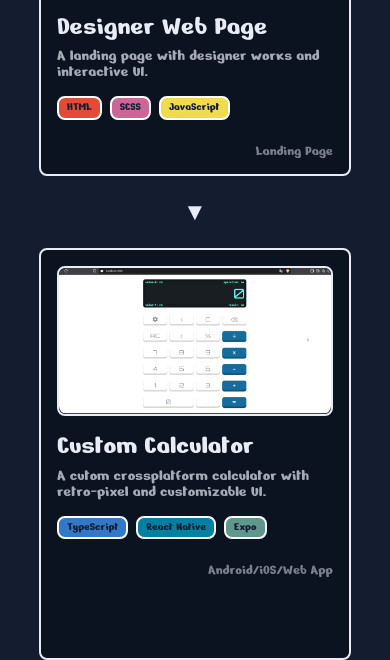
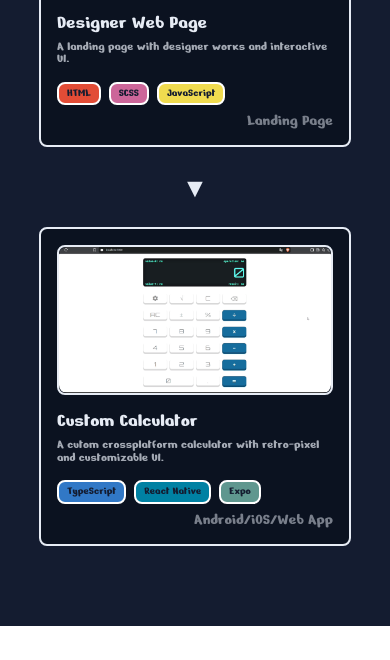
Before and after one commit to BDoXHoBeHuE18/Web-Portfolio, a plain HTML site: page index.html in a window 390 px wide. Shown: the part 317-977 px from the top of the page. After the commit the page ends 943 px from the top, so only its background shows below. Drawn offline with Linux system fonts and the light colour scheme.

Commit message:
adaptive

```diff
--- a/styles/style.scss
+++ b/styles/style.scss
@@ -5,7 +5,7 @@
     --card-color: #0B1220;
     --text-color: #E7ECF5;
     --back-color: #141C30;
-    --card-list-gap: clamp(72px, 7vw, 288px);
+    --card-list-gap: clamp(5rem, 5vw, 18rem);
 }
 
 * {
@@ -30,13 +30,14 @@
     }
 
     .portfolio__list {
-        padding-top: 2rem;
+        margin-top: 2rem;
         display: flex;
         justify-self: center;
         justify-content: center;
         flex-direction: column;
         gap: var(--card-list-gap);
         align-items: center;
+        margin-bottom: 5rem;
 
         &--card {
             position: relative;
@@ -71,13 +72,13 @@
             }
 
             .portfolio__card--name {
-                font-size: clamp(.5rem, 7vw, 2.5rem);
+                font-size: clamp(.5rem, 5vw, 2.5rem);
                 padding-top: 1rem;
                 padding-bottom: .5rem;
             }
 
             .portfolio__card--description {
-                font-size: clamp(.5rem, 7vw, 1rem);
+                font-size: clamp(.25rem, 5vw, .8rem);
                 padding-bottom: 1rem;
                 font-weight: lighter;
                 opacity: .7;
@@ -91,7 +92,7 @@
             }
 
             .portfolio__card--category {
-                font-size: clamp(.9rem, 3vw, 1rem);
+                font-size: clamp(.5rem, 5vw, 1rem);
                 opacity: .5;
                 text-align: right;
             }
@@ -104,11 +105,6 @@
         &--card>a:hover {
             opacity: .5;
         }
-
-
-        &>li:last-child {
-            padding-bottom: 5rem;
-        }
     }
 }
 
@@ -116,8 +112,8 @@
     display: flex;
     flex-direction: row;
     gap: .5rem;
-    padding-bottom: 1rem;
     flex-wrap: wrap;
+    font-size: clamp(.25rem, 5vw, .7rem);
 
     .stack-item {
         border: 2px solid var(--text-color);
@@ -126,7 +122,6 @@
         border-radius: 8px;
         color: #fff;
         border-color: #fff;
-        font-size: clamp(.2rem, 3vw, 1rem);
         color: var(--back-color)
     }
 
```
Also changed, not shown: styles/style.css, 1 other file.
